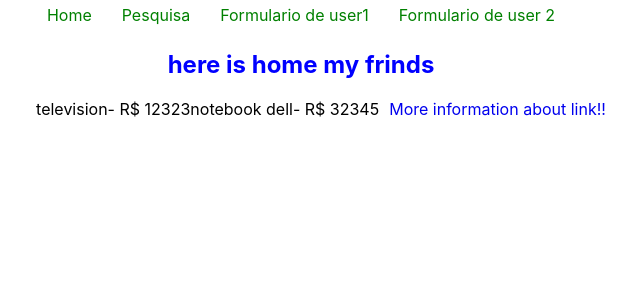
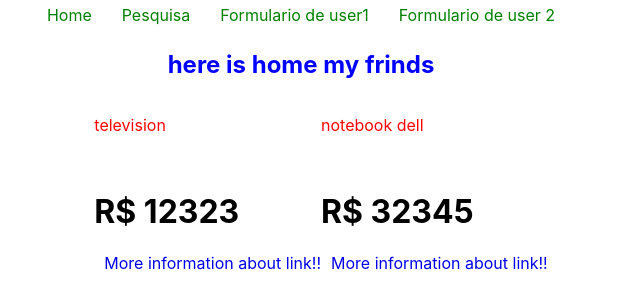
Before and after one commit to felipe-programador-18/router-formik, a React (Create React App) app in the folder testing/: page / in a window 1280 px wide. Shown: the top 308 px of the page, without its empty margins (339-979 px from the left). Built offline with nearby package versions, Linux system fonts and the light colour scheme; data requests are answered from the project's data file.

Commit message:
c45-adding some things inside home

```diff
--- a/testing/src/pages/Home.js
+++ b/testing/src/pages/Home.js
@@ -1,24 +1,36 @@
 import React from 'react'
 import styles from "./homemodule.css"
 import { useFecthing } from '../hoock/useFetching'
-import { Link } from 'react-router-dom'
+import { Link} from 'react-router-dom'
 
 const Home = () => {
 
+    const url = "http://localhost:3000/products"
     //remind did destrucment about fetching!!
-     const {data:item, loading,error } = useFecthing()
-     console.log('somethings here', item)
+    const {data:item, loading,error } = useFecthing(url)
+
+
+
+    console.log('somethings here', item)
 
     return ( <div className={styles.container} >
       {loading && <p>Loading......</p>}
+      {error && <p> here!! {error}</p>}
       <h2>here is home my frinds</h2>
 
       <ul>
-        {item && item.map((items) => (
-            <li key={items.id} > {items.name}- R$ {items.price} </li>
+        {item && item.map((product) => (
+            <li key={product.id} > <p>{product.name} </p>
+             <br/>
+             <h1>R$ {product.price}
+             </h1>
+
+             {/* remind i need create route dynamic here!! */}
+             <Link to={`/products/${product.id}`} >More information about link!!</Link>
+             </li>
 
         ))}
-        <Link to={''} >More information about link!!</Link>
+
       </ul>
 
    </div> )
```
